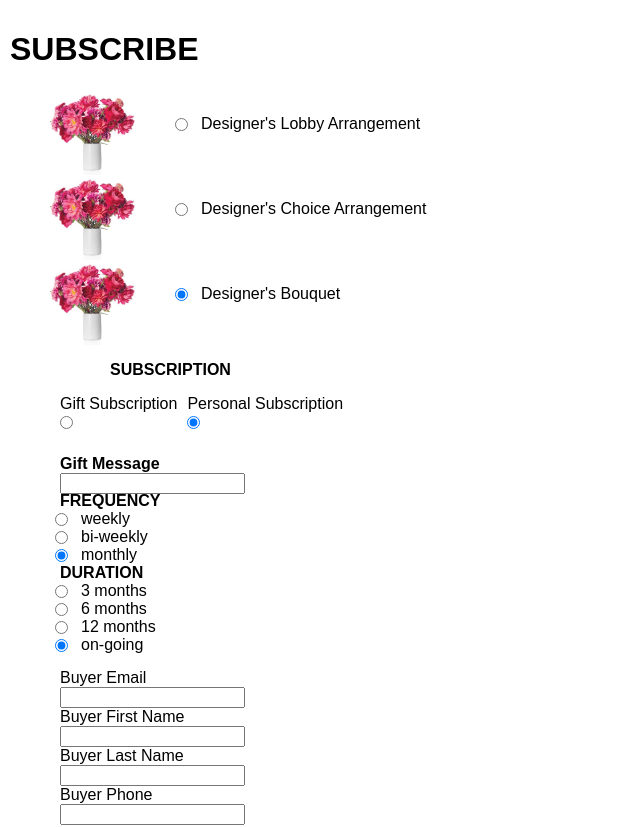
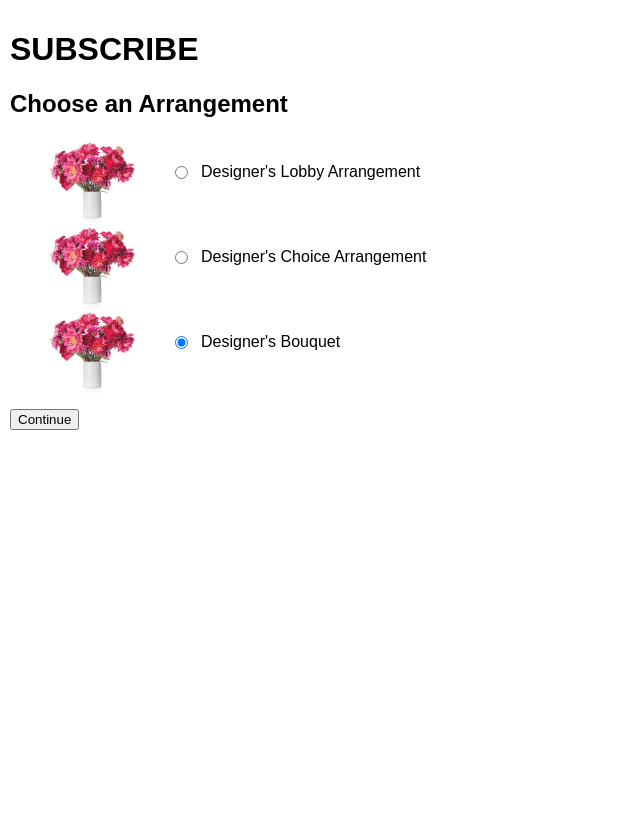
Before and after one commit to selvinor/selvin-subscription-client, a React (Create React App) app: page / in a window 1280 px wide. Shown: the top 827 px of the page, without its empty margins (0-640 px from the left). After the commit the page ends 800 px from the top, so only its background shows below. Built offline with nearby package versions, Linux system fonts and the light colour scheme.

Commit message:
separating form into conditionally displayable chunks

```diff
--- a/src/components/subscription-add-form.js
+++ b/src/components/subscription-add-form.js
@@ -4,7 +4,7 @@ import {Field, SubmissionError, reduxForm} from 'redux-form';
 import Input from './input';
 //import {required, pristine, submitting} from '../validators';
 import './subscription-add-form.css';
-
+import subscriptionInput from './subscription-input';
 
 export class SubscriptionAddForm extends React.Component {
   onSubmit(values) {
@@ -54,6 +54,17 @@ export class SubscriptionAddForm extends React.Component {
   }
   render() {
     let successMessage;
+    let subscriptionFields;
+    let formButton;
+
+    if (this.props.submitSucceeded) {
+      successMessage = (
+        <div className= "message message-successs">
+          Message submitted successfully
+        </div>
+      );
+    }
+
     if (this.props.submitSucceeded) {
       successMessage = (
         <div className= "message message-successs">
@@ -67,9 +78,24 @@ export class SubscriptionAddForm extends React.Component {
         <div className="message message-error">{this.props.error}</div>
       );
     }
+    //state flags for form control
+    // arrangementChosen
+    // subscriptionChosen
+    // recipientsChosen
+    if (this.props.recipientsChosen) {
+      formButton = (<button type="submit" disabled={this.props.pristine || this.props.submitting}>Submit</button>);
+    } else {
+      formButton = ( <button type="button">Continue</button>);
+    }
+
+    if (this.props.arrangementChosen) {
+      subscriptionFields = {subscriptionInput};
+    }
+
     return (
       <div>
         <h1>SUBSCRIBE</h1>
+        <h2>Choose an Arrangement</h2>
         <form onSubmit={this.props.handleSubmit(values => this.onSubmit(values))}>
           {successMessage}
           {errorMessage}
@@ -113,125 +139,10 @@ export class SubscriptionAddForm extends React.Component {
               />
             </div>
           </li>
-          <li className="gift">
-              <p>SUBSCRIPTION</p>
-              <div className="gift form-input">
-              <label htmlFor="large">Gift Subscription
-                <Field
-                  name="gift"
-                  type="radio"
-                  component={Input}
-                  className="gift"
-                /></label>
-                </div>
-                <div className="personal form-input">
-                <label htmlFor="large">Personal Subscription
-                <Field
-                  name="gift"
-                  type="radio"
-                  component={Input}
-                  className="personal"
-                /></label>
-              </div>
-              <div className="form-input">
-                <label htmlFor="giftmsg" className="giftMsg">Gift Message
-                  <Field
-                    name="giftmsg"
-                    type="textarea"
-                    component={Input}
-                  /></label>
-              </div>
+          {subscriptionFields}
 
-          </li>
-          <li>
-            <div className="frequency form-input">
-              <label className="frequency">FREQUENCY</label>
-                <Field
-                  name="frequency"
-                  type="radio"
-                  component={Input}
-                  label="weekly"
-                />
-                <Field
-                  name="frequency"
-                  type="radio"
-                  component={Input}
-                  label="bi-weekly"
-                />
-                <Field
-                  name="frequency"
-                  type="radio"
-                  component={Input}
-                  label="monthly"
-                />
-
-            </div>
-          </li>
-          <li>
-            <div className="form-input duration" >
-              <label className="duration">DURATION</label>
-                <Field
-                  name="duration"
-                  type="radio"
-                  component={Input}
-                  label="3 months"
-                />
-                <Field
-                  name="duration"
-                  type="radio"
-                  component={Input}
-                  label="6 months"
-                />
-                <Field
-                  name="duration"
-                  type="radio"
-                  component={Input}
-                  label="12 months"
-                />
-                <Field
-                  name="duration"
-                  type="radio"
-                  component={Input}
-                  label="on-going"
-                />
-
-            </div>
-          </li>
-          <li>
-            <div className="buyerInfo">
-              <label htmlFor="buyerEmail" className="buyerEmail">Buyer Email</label>
-                <Field
-                  name="buyerEmail"
-                  type="email"
-                  component={Input}
-                />
-
-              <label htmlFor="buyerFirstName" className="buyerFirstName">Buyer First Name</label>
-                <Field
-                  name="buyerFirstName"
-                  type="text"
-                  component={Input}
-                />
-
-              <label htmlFor="buyerLastName" className="buyerLastName">Buyer Last Name</label>
-                <Field
-                  name="buyerLastName"
-                  type="text"
-                  component={Input}
-                />
-
-              <label htmlFor="buyerPhone" className="buyerPhone">Buyer Phone</label>
-                <Field
-                  name="buyerPhone"
-                  type="text"
-                  component={Input}
-                />
-
-            </div>
-          </li>
         </ul>
-        <button type="submit" disabled={this.props.pristine || this.props.submitting}>Submit</button>
-          {/* <button type="submit" >Submit</button> */}
+        {formButton}
         </form>
       </div>
 
--- /dev/null
+++ b/src/components/subscription-input.js
@@ -0,0 +1,126 @@
+import  React from 'react';
+
+export default class Input extends React.Component {
+  render() {
+      return `
+    <div>
+      <ul>
+        <li>
+          <div className="buyerInfo">
+            <label htmlFor="buyerEmail" className="buyerEmail">Buyer Email</label>
+              <Field
+                name="buyerEmail"
+                type="email"
+                component={Input}
+              />
+
+            <label htmlFor="buyerFirstName" className="buyerFirstName">Buyer First Name</label>
+              <Field
+                name="buyerFirstName"
+                type="text"
+                component={Input}
+              />
+
+            <label htmlFor="buyerLastName" className="buyerLastName">Buyer Last Name</label>
+              <Field
+                name="buyerLastName"
+                type="text"
+                component={Input}
+              />
+
+            <label htmlFor="buyerPhone" className="buyerPhone">Buyer Phone</label>
+              <Field
+                name="buyerPhone"
+                type="text"
+                component={Input}
+              />
+          </div>
+        </li>
+        <li className="gift">
+            <p>SUBSCRIPTION</p>
+            <div className="gift form-input">
+            <label htmlFor="large">Gift Subscription
+              <Field
+                name="gift"
+                type="radio"
+                component={Input}
+                className="gift"
+              /></label>
+              </div>
+              <div className="personal form-input">
+              <label htmlFor="large">Personal Subscription
+              <Field
+                name="gift"
+                type="radio"
+                component={Input}
+                className="personal"
+              /></label>
+            </div>
+            <div className="form-input">
+              <label htmlFor="giftmsg" className="giftMsg">Gift Message
+                <Field
+                  name="giftmsg"
+                  type="textarea"
+                  component={Input}
+                /></label>
+            </div>
+
+        </li>
+        <li>
+          <div className="frequency form-input">
+            <label className="frequency">FREQUENCY</label>
+              <Field
+                name="frequency"
+                type="radio"
+                component={Input}
+                label="weekly"
+              />
+              <Field
+                name="frequency"
+                type="radio"
+                component={Input}
+                label="bi-weekly"
+              />
+              <Field
+                name="frequency"
+                type="radio"
+                component={Input}
+                label="monthly"
+              />
+
+          </div>
+        </li>
+        <li>
+          <div className="form-input duration" >
+            <label className="duration">DURATION</label>
+              <Field
+                name="duration"
+                type="radio"
+                component={Input}
+                label="3 months"
+              />
+              <Field
+                name="duration"
+                type="radio"
+                component={Input}
+                label="6 months"
+              />
+              <Field
+                name="duration"
+                type="radio"
+                component={Input}
+                label="12 months"
+              />
+              <Field
+                name="duration"
+                type="radio"
+                component={Input}
+                label="on-going"
+              />
+          </div>
+        </li>
+      </ul>
+    </div>
+   `
+  }
+}
--- a/src/index.js
+++ b/src/index.js
@@ -13,7 +13,6 @@ ReactDOM.render(
   <Provider store={store}>
     <div>
       <SubscriptionAddForm />
-      <RecipientAddForm />
     </div>
   </Provider>,
   document.getElementById('root')
```
Also changed, not shown: src/reducers/index.js (+8 -1 lines), src/store.js (+0 -7 lines).
